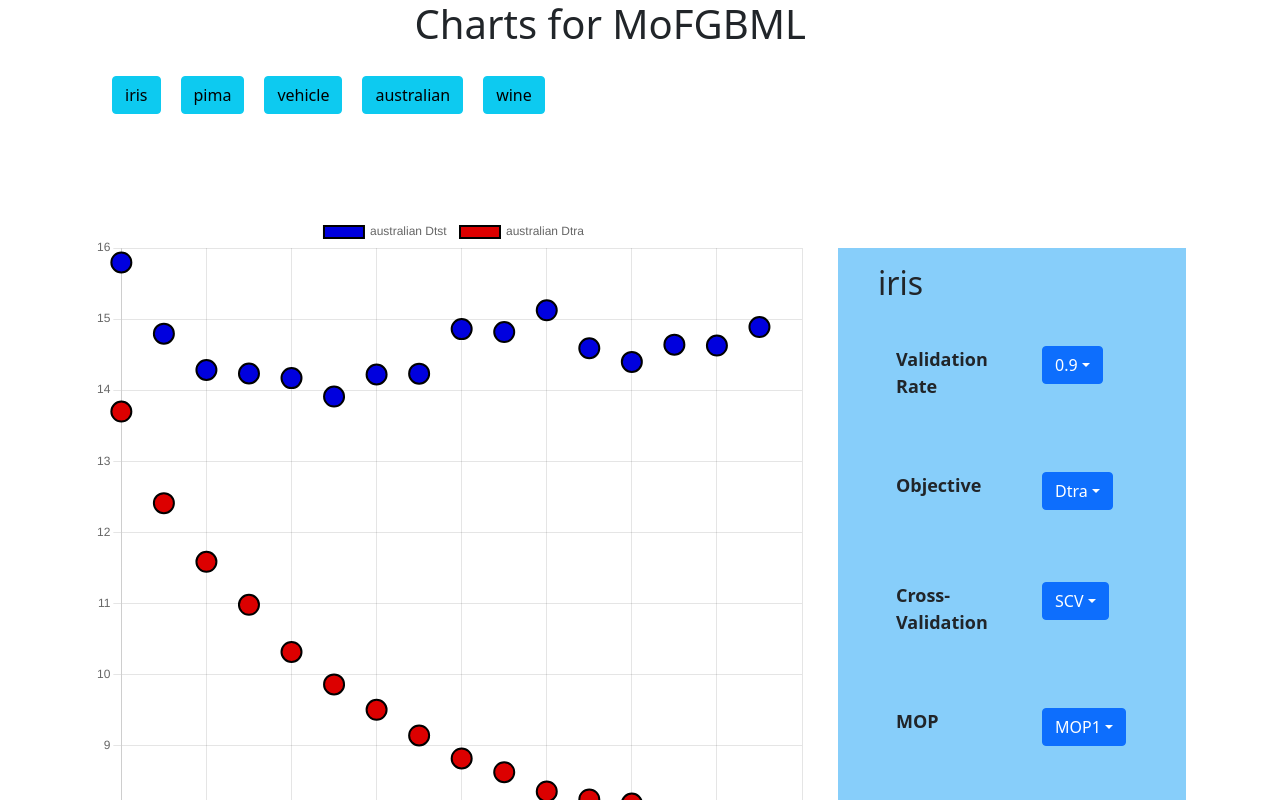
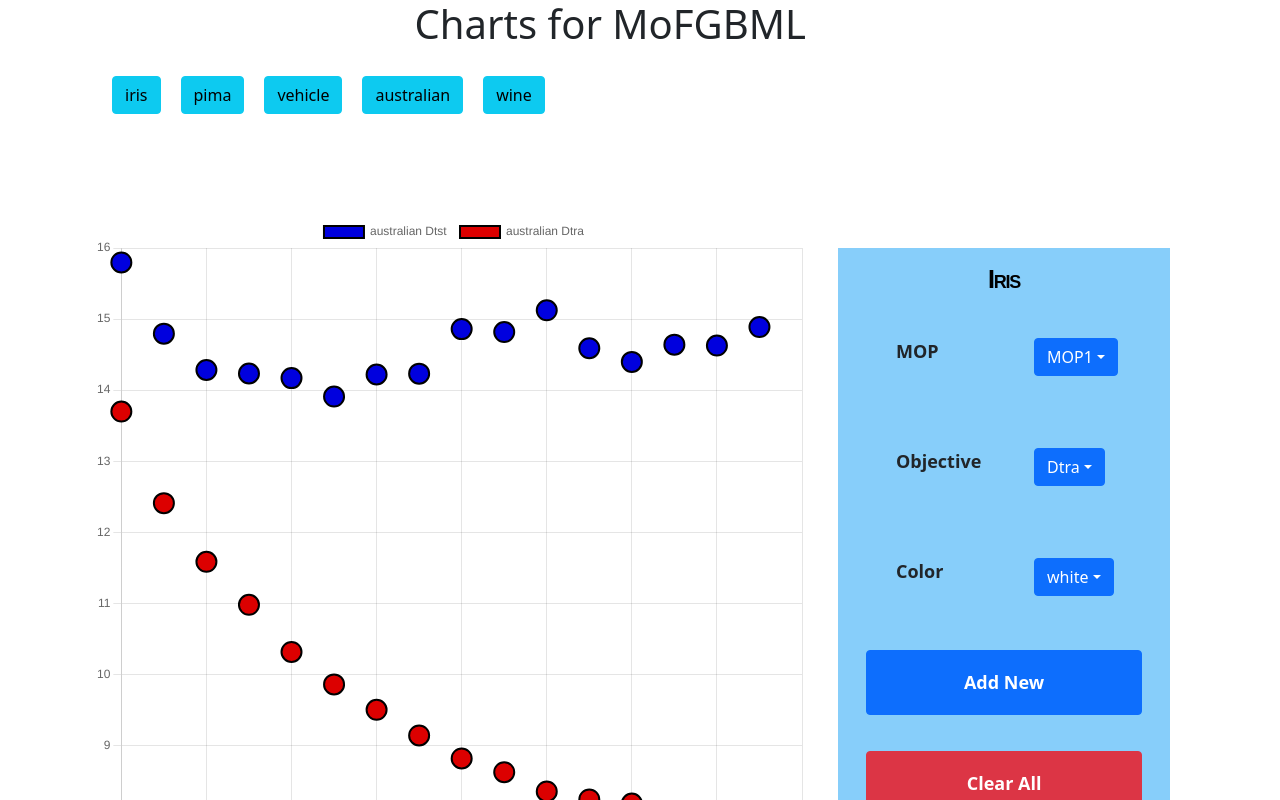
Before and after one commit to SamirFersobe/mofgbml_visualizer, a React (Create React App) app: page / in a window 1280 px wide. Shown: the top 800 px of the page. Built offline with nearby package versions, Linux system fonts and the light colour scheme.

Commit message:
Callback functions work

```diff
--- a/package.json
+++ b/package.json
@@ -30,7 +30,7 @@
     "test": "react-scripts test",
     "eject": "react-scripts eject"
   },
-
+  "proxy" : "http://localhost:3001",
   "eslintConfig": {
     "extends": [
       "react-app",
--- a/src/App.tsx
+++ b/src/App.tsx
@@ -9,6 +9,8 @@ import './App.css';
 import { Container,Row,Col} from 'react-bootstrap';
 
 const datasetData:string[] =['iris','pima','vehicle','australian','wine'];
+
+
 function App() {
 
   const customdata = require('./data/australian_gen5000_MOP7at5_Dtst.json');
@@ -55,6 +57,7 @@ function jsonToData(json:JSON){
 
   };
 
+  const [currentDataset,setDataset] = useState(datasetData[0])
   const [chartData,setData] = useState(initialData)
 
   return (
@@ -64,7 +67,7 @@ function jsonToData(json:JSON){
       <h1 className="app"> Charts for MoFGBML</h1>
       </Col>
       </Row>
-      <DatasetsDisplay datasets={datasetData} />
+      <DatasetsDisplay datasets={datasetData} currentDataset ={currentDataset} updateFunction={setDataset} />
       <Container>
 
         <Row className="justify-content-center">
@@ -76,7 +79,7 @@ function jsonToData(json:JSON){
 
         </Col>
         <Col md={4}>
-          <ChartOptions updateFunction={setData} chartData ={chartData} />
+          <ChartOptions updateFunction={setData} chartData ={chartData} currentDataset={currentDataset} />
         </Col>
         </Row>
       </Container>
--- a/src/components/ChartOptions.css
+++ b/src/components/ChartOptions.css
@@ -15,3 +15,17 @@
     font-size: 18px;
 
 }
+
+#currentDataset{
+text-align: center;
+font-family: Arial, Helvetica, sans-serif;
+font-size: 25px;
+letter-spacing: -1.2px;
+word-spacing: 0.6px;
+color: #000000;
+font-weight: 700;
+text-decoration: none solid rgb(68, 68, 68);
+font-style: normal;
+font-variant: small-caps;
+text-transform: capitalize;
+}
--- a/src/components/ChartOptions.tsx
+++ b/src/components/ChartOptions.tsx
@@ -1,7 +1,7 @@
-import {Button,Row,Container } from "react-bootstrap"
+import {Button,Row,Container} from "react-bootstrap"
 import './ChartOptions.css';
 import DropdownOptions from "./DropdownOptions";
-import { useState,useEffect} from "react";
+import { useState} from "react";
 import { Coordinate } from 'recharts/types/util/types';
 
 //Values for the Dropdown Buttons
@@ -9,7 +9,9 @@ import { Coordinate } from 'recharts/types/util/types';
 const validation_rates =['0.9','0.8','0.7','0.5','0.3','0.2','0.1']
 const  MOP = ['MOP1','MOP7']
 const crossvalidation = ['SCV','DOBSCV']
-const objectives = ['Dtra','Dsubtra','Dvalid','Dtst']
+const objectives = ['Dtra','Dtst','Dvalid','Dsubtra']
+const mop1objectives = ['Dtra','Dtst']
+const colors = ['green','yellow','blue','red','purple','orange','aqua','black']
 
 function jsonToData(json:JSON){
     const data:Coordinate[] = [];
@@ -26,35 +28,22 @@ function jsonToData(json:JSON){
     return data
   }
 
+//update function is the useState hook that is passed down from App.tsx and is used as a callback function
+function addNewData(oldData:data,datasetName:string,validationRate:string,mop:string,objective:string,color:string,updateFunction:any){
+    let subrate = 10-Math.round(parseFloat(validationRate)*10)
+    let jsonName:string = `${datasetName}_gen5000_${mop}at${subrate.toString(10)}_${objective}`
+    let url:string = `/api/${jsonName}`
 
-function newData(oldData:data,extraData:data){
-    let newData:data ={
-        datasets:[]
-    };
-    newData.datasets = oldData.datasets.concat(extraData.datasets);
-    return newData ;
-}
-
-function addNewData(oldData:data,datasetName:string,validationRate:string,cv:string,mop:string,objective:string){
-    let subrate = 10-Math.round(parseFloat(validationRate)*10)
-    const chartData = require('../data/chartData.json')
-    let jsonName:string = `${datasetName}_gen5000_${mop}at${subrate.toString(10)}_${objective}.json`
-    let dataPoints;
-    if(chartData.hasOwnProperty(jsonName)){
-        dataPoints = chartData['australian_gen5000_MOP1at5_Dtra']
-        console.log(dataPoints)
-    }
-
+    const request = async()=>{
+      const response = await fetch(url)
+      const dataPoints = await response.json()
       try{
-        console.log("try accepted")
-        console.log(dataPoints)
-        console.log(chartData)
         let newData ={
           datasets:[
           {
-            label:`${datasetName} at 0.${validationRate}: ${objective}`,
+              label:`${objective} at ${validationRate} for ${mop}`,
               data:jsonToData(dataPoints),
-            backgroundColor:"rgba(222,222,0,1)",
+              backgroundColor:color,
               radius:10,
               hoverRadius:10,
               borderColor:'black',
@@ -62,32 +51,37 @@ function addNewData(oldData:data,datasetName:string,validationRate:string,cv:str
               },
           ]
       }
+      //empty object to put both olddata and newdata
       let updatedData:data ={
           datasets:[]
       };
 
       updatedData.datasets = oldData.datasets.concat(newData.datasets)
-    return updatedData;
+      updateFunction(updatedData);
 
       }catch(e){
           console.log(e)
-        return oldData;
+          updateFunction(oldData);
       }
+
+    };
+
+    request();
   }
 
 function clearData(){
     let newData:data ={
-        datasets:[]
+        datasets:[
+
+        ]
     };
-
-
-
     return newData;
 }
 
 export interface ChartOptions{
     updateFunction:any,
     chartData:data,
+    currentDataset:string,
 }
 
 export interface data{
@@ -105,24 +99,27 @@ export interface dataset{
   }
 
 
-export default function ChartOptions({updateFunction,chartData}:ChartOptions) {
+export default function ChartOptions({currentDataset,updateFunction,chartData}:ChartOptions) {
     const [currentValid,setValid] = useState(validation_rates[0]);
     const [currentMOP,setMOP] = useState(MOP[0]);
     const [currentCV,setCV] =useState(crossvalidation[0]);
     const [currentObjective,setObjective] = useState(objectives[0]);
+    const [currentColor,setColor] = useState('white')
 
     return (
 
             <div className="dropdowns">
             <Container>
             <h2 id="currentDataset">CurrentDataset</h2>
-            <DropdownOptions buttonName = {"Validation Rate"} content={validation_rates} currentVal = {currentValid} updateFunction = {setValid} />
-            <DropdownOptions buttonName = {"Objective"} content={objectives} currentVal = {currentObjective} updateFunction = {setObjective} />
-            <DropdownOptions buttonName = {"Cross-Validation"} content={crossvalidation} currentVal={currentCV} updateFunction = {setCV} />
             <DropdownOptions buttonName = {"MOP"} content={MOP} currentVal={currentMOP} updateFunction = {setMOP} />
+           {
+             currentMOP !=='MOP1' && <DropdownOptions buttonName = {"Validation Rate"} content={validation_rates} currentVal = {currentValid} updateFunction = {setValid} />
+           }
 
+            <DropdownOptions buttonName = {"Objective"} content={currentMOP ==='MOP1'?mop1objectives:objectives} currentVal = {currentObjective} updateFunction = {setObjective} />
+            <DropdownOptions buttonName = {"Color"} content ={colors} currentVal = {currentColor} updateFunction = {setColor}></DropdownOptions>
             <Row>
-            <Button onClick={()=>updateFunction(addNewData(chartData,"australian",currentValid,currentCV,currentMOP,currentObjective))} className="dropdown-button" variant="primary"> Add Broken</Button>
+            <Button onClick={()=>addNewData(chartData,currentDataset,currentMOP === 'MOP1'?'0.5':currentValid,currentMOP,currentObjective,currentColor,updateFunction)} className="dropdown-button" variant="primary"> Add New</Button>
 
             </Row>
             <Row>
--- a/src/components/DatasetsDisplay.tsx
+++ b/src/components/DatasetsDisplay.tsx
@@ -4,12 +4,14 @@ import { Button } from 'react-bootstrap';
 
 export interface DatasetsDisplay{
     datasets:string[];
+    updateFunction:any;
+    currentDataset:string;
 }
 
 
-function DatasetsDisplay({datasets}:DatasetsDisplay) {
+function DatasetsDisplay({datasets,currentDataset,updateFunction}:DatasetsDisplay) {
 
-    const [currentDataset,setCurrentDataset] =useState("iris")
+
 
     useEffect(() => {
         document.title = currentDataset;
@@ -24,7 +26,7 @@ function DatasetsDisplay({datasets}:DatasetsDisplay) {
         e.preventDefault();
         if(e.button === 0){
             //@ts-ignore
-            setCurrentDataset(e.currentTarget.value)
+            updateFunction(e.currentTarget.value)
 
         }
 
```
Lines whose indentation alone changed are shown as unchanged.
